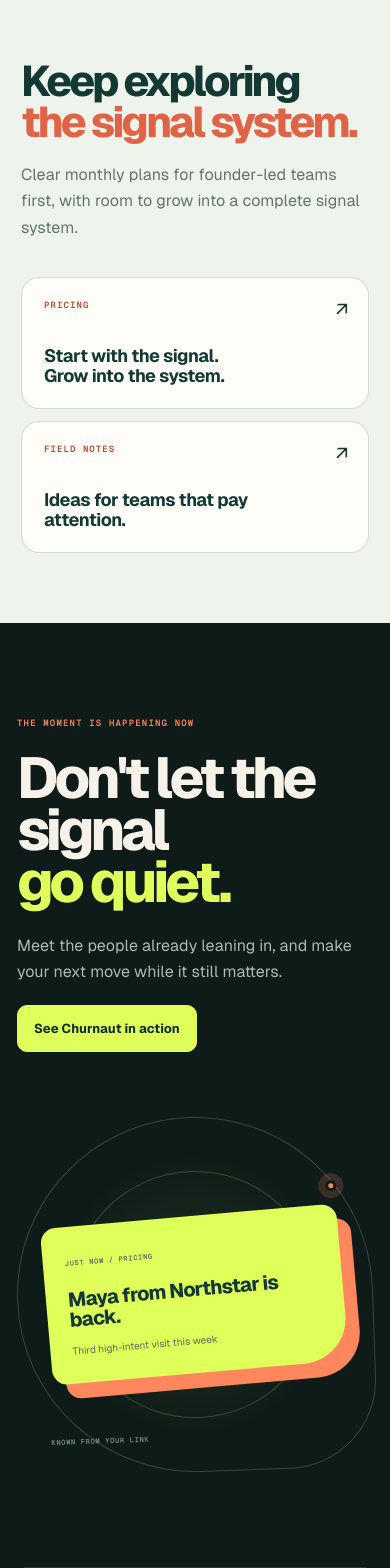
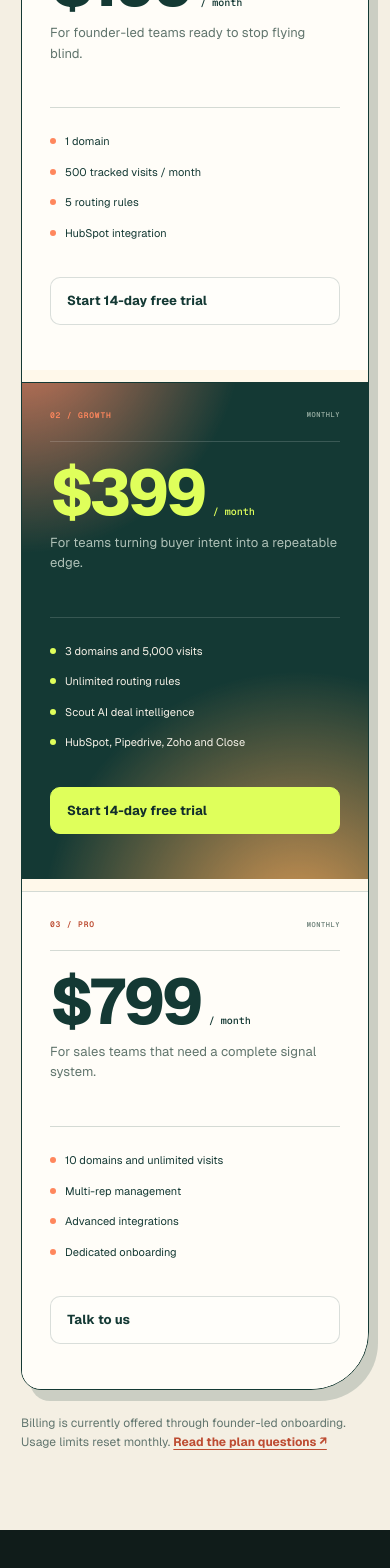
Before and after one commit to cherrylw1/SignalRoute, a Next.js app: page / in a window 390 px wide. Shown: the part 5993-7561 px from the top of the page. Built offline with nearby package versions, Linux system fonts and the light colour scheme.

Commit message:
Add pricing to homepage

```diff
--- a/src/app/globals.css
+++ b/src/app/globals.css
@@ -674,3 +674,117 @@
 @media (prefers-reduced-motion: reduce) {
   .home-explore-link { transition: none; }
 }
+
+/* Homepage pricing: a clear conversion moment, using the same plan data as /pricing. */
+.pricing-home {
+  color: #143934;
+  background: #f4efe3;
+}
+.pricing-home-heading {
+  display: grid;
+  grid-template-columns: minmax(0, 1.25fr) minmax(220px, .75fr);
+  gap: clamp(42px, 8vw, 120px);
+  align-items: end;
+  margin-bottom: 48px;
+}
+.pricing-home-heading h2 {
+  max-width: 760px;
+  margin: 0 0 20px;
+  color: #143934;
+  font: 760 clamp(3rem, 5vw, 5.6rem)/.94 var(--sans);
+  letter-spacing: -.07em;
+}
+.pricing-home-heading h2 strong {
+  display: block;
+  color: #df6344;
+  font-weight: inherit;
+}
+.pricing-home-heading > div > p:not(.pricing-home-aside) {
+  max-width: 560px;
+  margin: 0;
+  color: #61756e;
+  font-size: 16px;
+  line-height: 1.65;
+}
+.pricing-home-heading .button {
+  margin-top: 22px;
+}
+.pricing-home-aside {
+  max-width: 340px;
+  margin: 0 0 4px auto;
+  color: #61756e;
+  font-size: 14px;
+  line-height: 1.65;
+}
+.pricing-home .plan-grid {
+  gap: 12px;
+}
+.pricing-home .plan-card {
+  min-height: 420px;
+  padding: 28px;
+  border-color: rgba(20,57,52,.18);
+  border-radius: 18px 18px 60px 18px;
+  background: #fffdf8;
+  box-shadow: none;
+}
+.pricing-home .plan-card-featured {
+  border-color: #143934;
+  background: radial-gradient(circle at 80% 110%, #d99954, transparent 42%), radial-gradient(circle at 0 -10%, #d77a5c, transparent 34%), #143934;
+  box-shadow: 12px 14px 0 #ff875d;
+}
+.pricing-home .plan-card h3 {
+  margin-top: 22px;
+}
+.pricing-home-note {
+  margin: 24px 0 0;
+  color: #61756e;
+  font-size: 12px;
+  line-height: 1.6;
+}
+.pricing-home-note a {
+  color: #bd4c32;
+  font-weight: 700;
+  text-decoration: underline;
+  text-underline-offset: 3px;
+}
+
+@media (max-width: 900px) {
+  .pricing-home-heading {
+    grid-template-columns: 1fr;
+    gap: 20px;
+  }
+  .pricing-home-aside {
+    max-width: 560px;
+    margin: 0;
+  }
+}
+
+@media (max-width: 620px) {
+  .pricing-home {
+    padding-top: 78px;
+    padding-bottom: 78px;
+  }
+  .pricing-home-heading {
+    margin-bottom: 36px;
+  }
+  .pricing-home-heading h2 {
+    font-size: clamp(2.7rem, 12vw, 4rem);
+  }
+  .pricing-home-heading > div > p:not(.pricing-home-aside),
+  .pricing-home-aside {
+    font-size: 14px;
+  }
+  .pricing-home .plan-card {
+    min-height: 460px;
+    border-radius: 0;
+  }
+  .pricing-home .plan-card:first-child {
+    border-radius: 18px 18px 0 0;
+  }
+  .pricing-home .plan-card:last-child {
+    border-radius: 0 0 56px 0;
+  }
+  .pricing-home .plan-card-featured {
+    box-shadow: none;
+  }
+}
--- a/src/app/page.tsx
+++ b/src/app/page.tsx
@@ -1,5 +1,6 @@
 import Link from "next/link";
 import { PageShell } from "@/components/page-shell";
+import { PricingCards } from "@/components/pricing-cards";
 import { HeroSignalScene } from "@/components/hero-signal-scene";
 import { PrivacyBoundary, ScoutEvidenceScene, SignalMechanism } from "@/components/home-signal-system";
 import { LaunchFilmLink, LaunchFilmSection } from "@/components/launch-film";
@@ -29,12 +30,25 @@
 
       <section className="privacy-system section-pad home-privacy"><div className="privacy-system-copy"><h2>Signal, <strong>not surveillance.</strong></h2><p>Churnaut starts with a link your prospect chose to click. It does not depend on probabilistic company identification or hidden IP matching.</p><Link className="button button-ink" href="/privacy">Read our approach</Link></div><PrivacyBoundary /></section>
 
+      <section className="pricing-home section-pad" id="pricing" aria-labelledby="pricing-home-title">
+        <div className="pricing-home-heading">
+          <div>
+            <h2 id="pricing-home-title">Start with the signal. <strong>Grow into the system.</strong></h2>
+            <p>Clear monthly plans for teams that want to recognize known prospects, personalize their visit and understand what happens next.</p>
+            <Link className="button button-outline" href="/pricing">See plan details</Link>
+          </div>
+          <p className="pricing-home-aside">Every plan is built around the same promise: carry the context your rep earned into the moment a prospect is ready to act.</p>
+        </div>
+        <PricingCards />
+        <p className="pricing-home-note">Billing is currently offered through founder-led onboarding. Usage limits reset monthly. <Link href="/pricing">Read the plan questions&nbsp;↗</Link></p>
+      </section>
+
       <LaunchFilmSection />
 
       <section className="home-explore section-pad" aria-labelledby="home-explore-title">
         <div className="home-explore-heading">
           <div><h2 id="home-explore-title">Keep exploring <strong>the signal system.</strong></h2><p>Clear monthly plans for founder-led teams first, with room to grow into a complete signal system.</p></div>
-          <div className="home-explore-links"><Link href="/pricing" className="home-explore-link"><span>Pricing</span><strong>Start with the signal. Grow into the system.</strong><i aria-hidden="true">↗</i></Link><Link href="/blog" className="home-explore-link"><span>Field notes</span><strong>Ideas for teams that pay attention.</strong><i aria-hidden="true">↗</i></Link></div>
+          <div className="home-explore-links"><Link href="/product" className="home-explore-link"><span>Product</span><strong>See the signal system in detail.</strong><i aria-hidden="true">↗</i></Link><Link href="/blog" className="home-explore-link"><span>Field notes</span><strong>Ideas for teams that pay attention.</strong><i aria-hidden="true">↗</i></Link></div>
         </div>
       </section>
     </PageShell>
```
